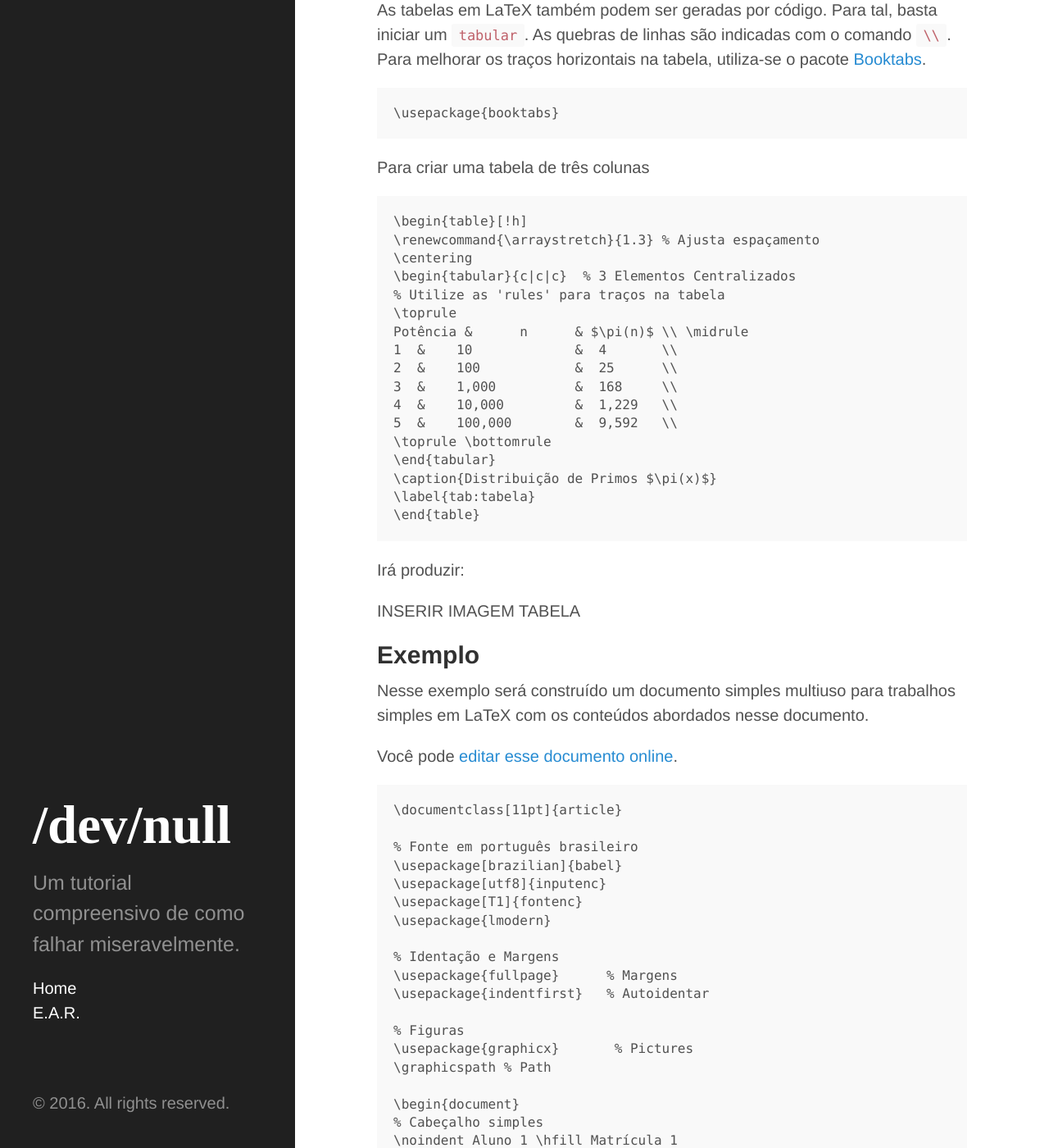
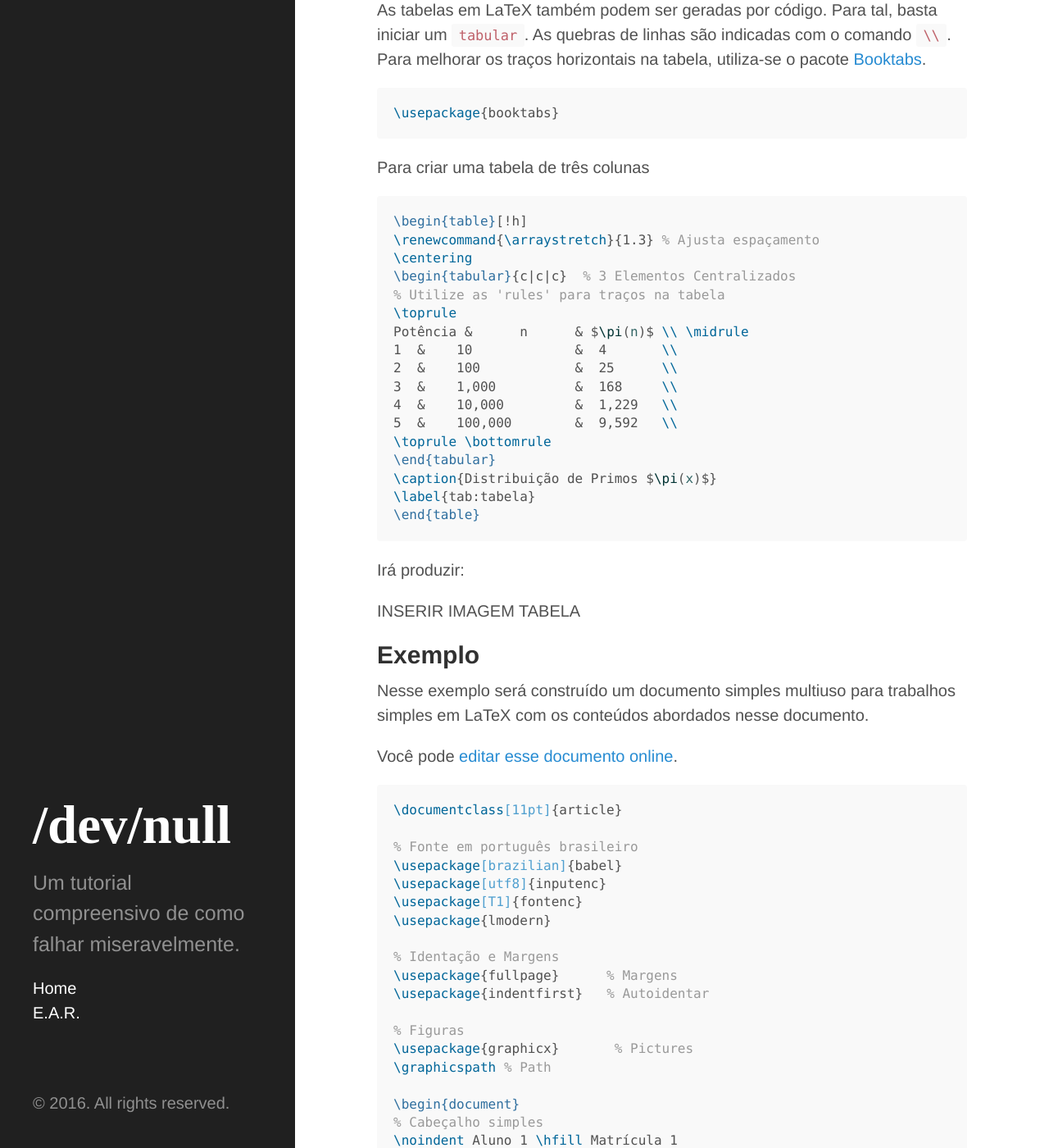
Before and after one commit to bvanelli/bvanelli.github.io, a Jekyll site: the page built from _posts/2016-11-10-introdu-o-ao-latex.markdown, in a window 1280 px wide and 1400 px high, scrolled down 8230 px. Shown: the whole window at 82% size. Built offline with Jekyll 4.4.1, drawn with Linux system fonts in a browser that asks for light colours; formulas are drawn with MathJax 3; some of the changed text lies outside the part shown.

Commit message:
Update 2016-11-10-introdu-o-ao-latex.markdown
latex to tex

````diff
--- a/_posts/2016-11-10-introdu-o-ao-latex.markdown
+++ b/_posts/2016-11-10-introdu-o-ao-latex.markdown
@@ -54,7 +54,7 @@ Se seu sistema operacional for **Linux**, você vai precisar dos pacotes `texliv
 
 Um documento básico em LaTeX vai parecer algo do tipo:
 
-```Latex
+```TeX
 % Início do documento
 \documentclass[11pt]{article}
 
@@ -67,21 +67,21 @@ Essas linhas de código iniciam um documento do tipo artigo com fonte de tamanho
 
 No entanto surgem alguns problemas com essa implementação, como o uso de acentos na Língua Portuguesa. Para isso serão utilizados mais três pacotes, o pacote [Babel](https://www.ctan.org/pkg/babel) cuida das especificidades e regras de determinada linguagem, o pacote [Inputenc](https://www.ctan.org/pkg/inputenc) cuida da codificação de entrada, como os acentos, (UTF-8) e o pacote [Fontenc](https://www.ctan.org/pkg/fontenc) da codificação de saída.
 
-```Latex
+```TeX
 \usepackage[brazilian]{babel} % Idioma Português-Brasil
 \usepackage[utf8]{inputenc}   % Codificação de Entrada
 \usepackage[T1]{fontenc}      % Codificação de Saída
 ```
 Por último, adiciona-se os pacotes normalmente utilizados, como o [Fullpage](https://www.ctan.org/pkg/fullpage), que altera o tamanho das bordas para dar mais espaço ao texto, [Indentfirst](https://www.ctan.org/pkg/indentfirst), que cria um novo parágrafo a cada nova linha e o pacote [Graphicx](https://www.ctan.org/pkg/graphicx) que permite adicionar imagens.
 
-```Latex
+```TeX
 \usepackage{fullpage}      % Melhor uso da página
 \usepackage{indentfirst}   % Autoidentar
 \usepackage{graphicx}      % Importar figuras
 ```
 O documento básico resultante deve ser da seguinte forma:
 
-```Latex
+```TeX
 %Início do documento
 \documentclass[11pt]{article}
 
@@ -141,7 +141,7 @@ $$ \sum_{n=1}^\infty \frac{1}{n^2} = \lim_{n \to \infty}\left(\frac{1}{1^2} + \f
 
 Uma das vantagens do LaTeX é a facilidade com a criação de seções, subseções e subsubseções. Para isso basta chamar o comando equivalente:
 
-```Latex
+```TeX
 \section{Seção 1}
 \subsection{Subseção 1}
 \subsubsection{Subsubseção 1}
@@ -154,7 +154,7 @@ O resultado é numerado automaticamente. Cada vez que um comando com numeração
 
 Para isso, utiliza-se o comando `\label{nome}` logo após criar a numeração. Para chamar a referência, basta usar o comando `\ref{nome}` Por exemplo:
 
-```Latex
+```TeX
 \section{Introdução} \label{sec:introducao}
 
 Esta é a introdução. A Seção \ref{sec:desenvolvimento} tratará do desenvolvimento.
@@ -174,7 +174,7 @@ INSERIR IMAGEM
 
 A geração do sumário é simplificada utilizando o LaTeX. Para isso, basta utilizar o comando `\tableofcontents`. Para deixar o sumário em sua página própria, basta usar:
 
-```Latex
+```TeX
 \newpage
 \tableofcontents
 \newpage
@@ -186,7 +186,7 @@ A geração do sumário é simplificada utilizando o LaTeX. Para isso, basta uti
 
 Inserir imagens no LaTeX pode parecer uma tarefa árdua a princípio, já que elas são incluídas no código. Para isso, basta usar o comando `\includegraphics`. É recomendado usar um ambiente `figure` para isso. A seguir, há um exemplo de inserção de imagem.
 
-```Latex
+```TeX
 \begin{figure}[!h]
 \centering
 \includegraphics[width=0.5\textwidth]{imagem.png}
@@ -206,7 +206,7 @@ Você deve ter notado o parâmetro `[!h]` no ambiente `figure`. Isso indica ao L
 
 Para adiciona imagens lado a lado, basta criar duas minipages e colocar uma imagem em cada. Para tal, pode-se usar a sequência de comandos:
 
-```Latex
+```TeX
 \begin{figure}[!h]
   \centering
   \begin{minipage}[b]{0.45\textwidth}
@@ -226,7 +226,7 @@ Para adiciona imagens lado a lado, basta criar duas minipages e colocar uma imag
 
 Para adicionar imagens no texto, o arquivo deve estar localizado na pasta raiz do projeto (na mesma pasta do documento). No entanto, é mais útil e organizado criar uma pasta separada somente para imagens. Para adicionar a pasta `figuras`, basta usar o seguinte comando no preâmbulo.
 
-```Latex
+```TeX
 \graphicspath{{./figuras/}}
 ```
 
@@ -248,12 +248,12 @@ Sublinhado | `\underline{Texto Exemplo}` | <u>Texto Exemplo</u>
 
 As tabelas em LaTeX também podem ser geradas por código. Para tal, basta iniciar um `tabular`. As quebras de linhas são indicadas com o comando `\\`. Para melhorar os traços horizontais na tabela, utiliza-se o pacote [Booktabs](https://www.ctan.org/pkg/booktabs).
 
-```Latex
+```TeX
 \usepackage{booktabs}
 ```
 Para criar uma tabela de três colunas
 
-```Latex
+```TeX
 \begin{table}[!h]
 \renewcommand{\arraystretch}{1.3} % Ajusta espaçamento
 \centering
@@ -283,7 +283,7 @@ Nesse exemplo será construído um documento simples multiuso para trabalhos sim
 
 Você pode [editar esse documento online](https://www.overleaf.com/read/fjnhqxrqfgcg).
 
-```Latex
+```TeX
 \documentclass[11pt]{article}
 
 % Fonte em português brasileiro
````
